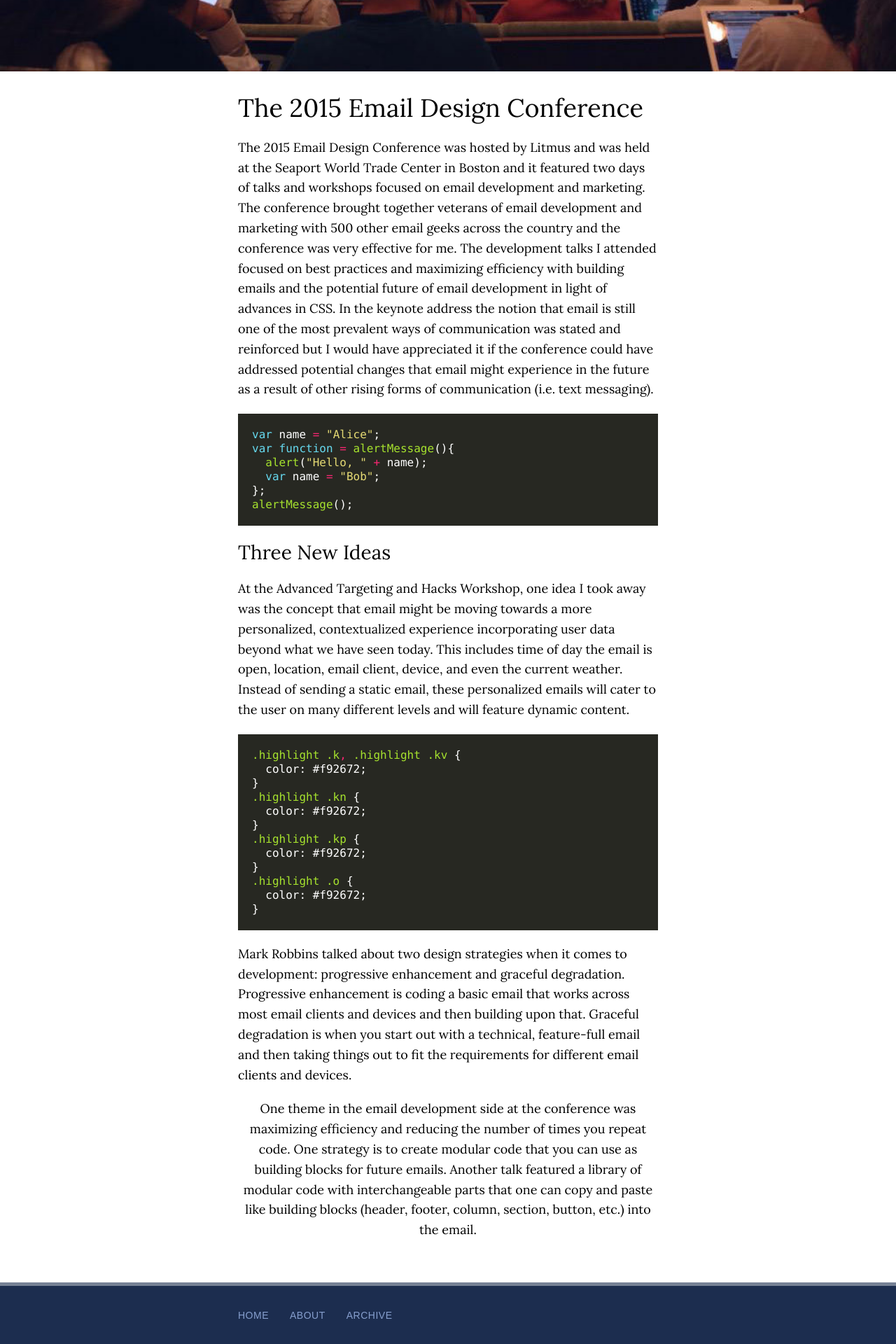
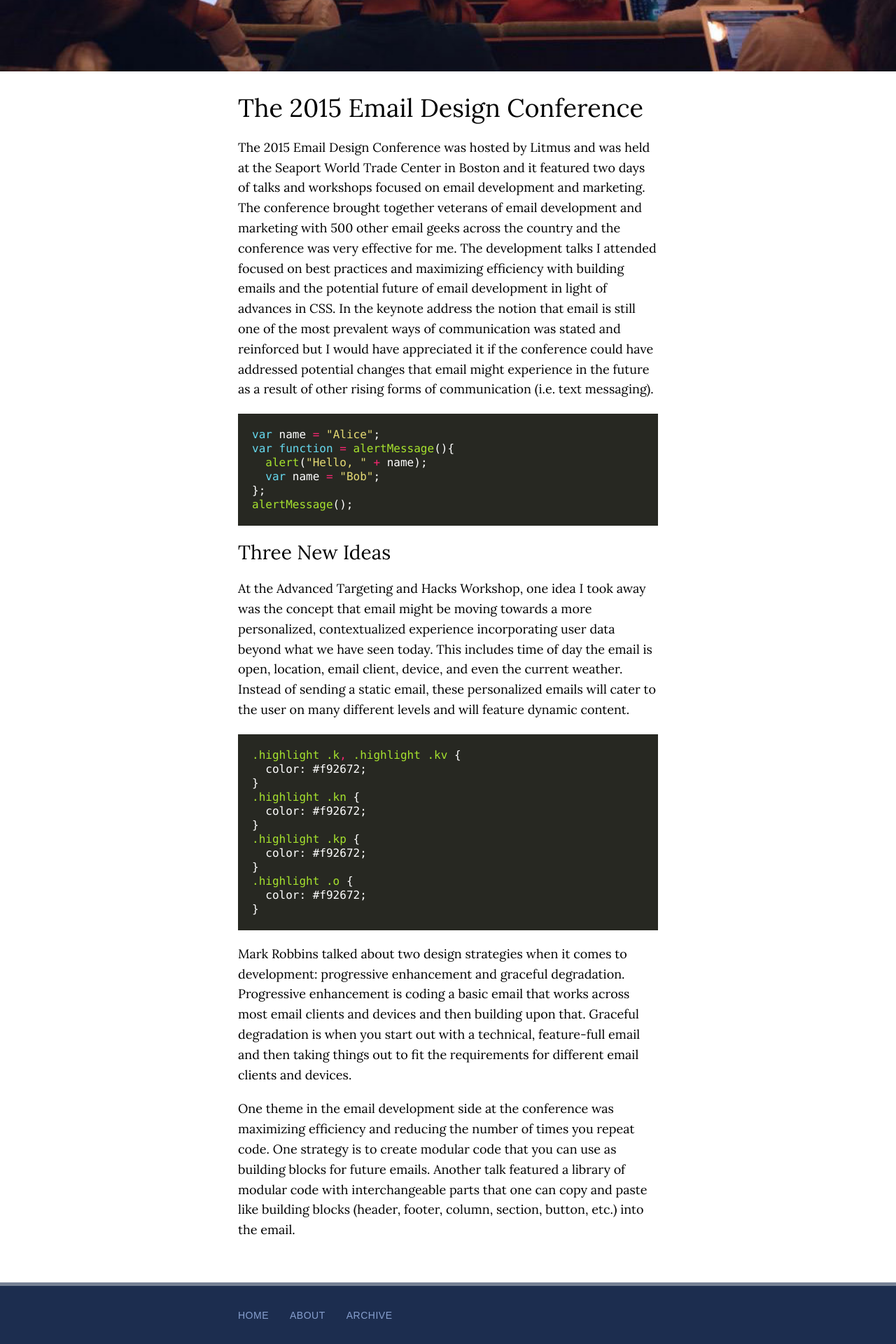
Before and after one commit to bdjang/benjamin-djang, a Jekyll site: the page built from _posts/2015-09-07-tedc15.markdown, in a window 1280 px wide. Shown: the part 798-2718 px from the top of the page at 70% size. Built offline with Jekyll 4.4.1, drawn with Linux system fonts in a browser that asks for light colours.

Commit message:
Remove text centering

```diff
--- a/css/main.scss
+++ b/css/main.scss
@@ -147,9 +147,6 @@ footer {
 	p:nth-child(n+2), h1, h2 {
 		max-width: 600px;
 		margin: $pad auto; /* Added this code to accomodate post margins */
-	}
-	p:last-child {
-		text-align: center; /* Centers 'Previous | Next' text */
 	}
 }
 .disabled {
```
